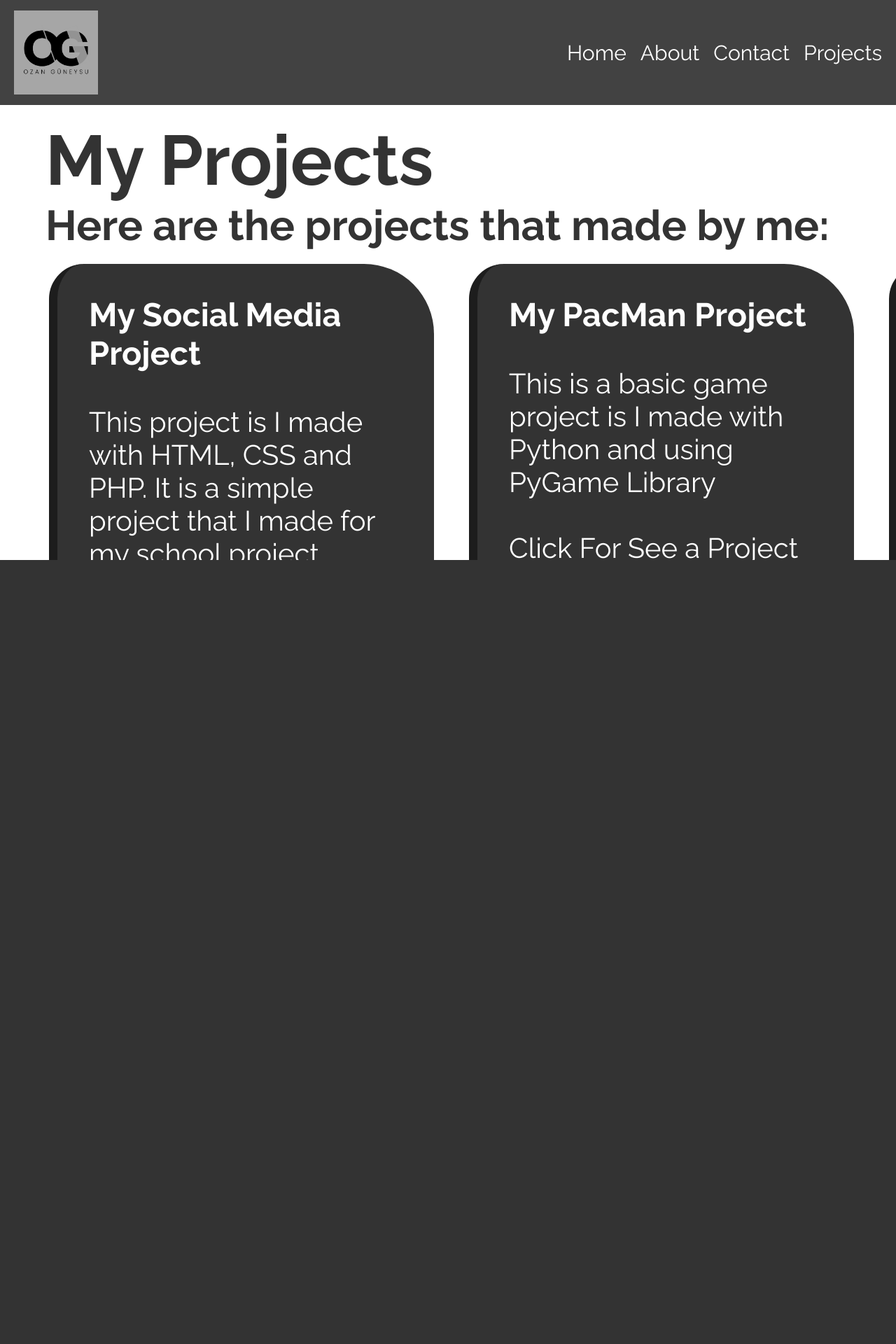
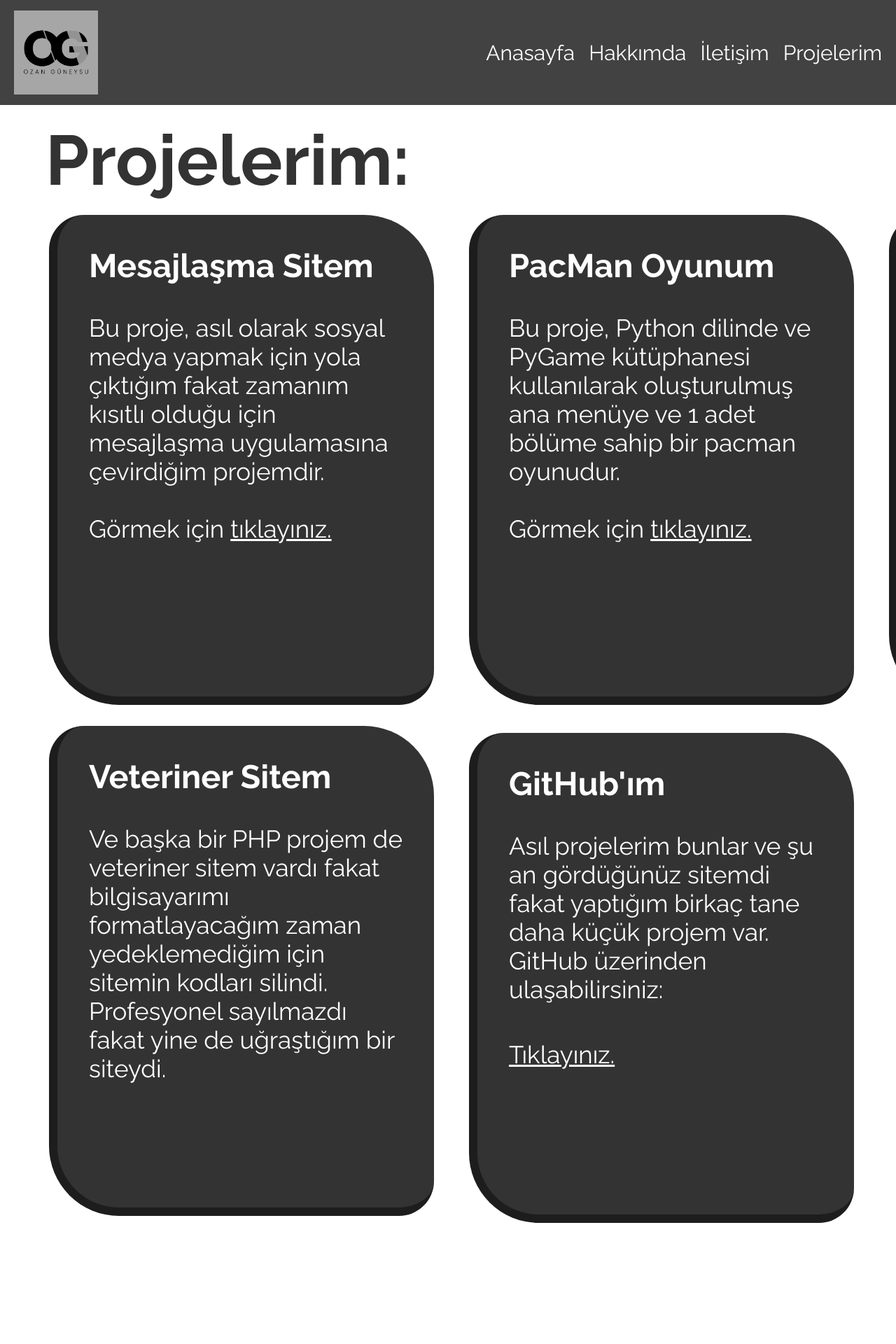
Before and after one commit to kendineyazilimci/MyOwnWebsite, a CodeIgniter 4 app: the page made by app/Views/projects.php in a window 1280 px wide. Shown: the top 1920 px of the page at 70% size. Before the commit the page ends 800 px from the top, so only its background shows below. Run offline with PHP 8.4 and a stand-in for CodeIgniter, Linux system fonts and the light colour scheme; the template is opened without the code that fills it, so the values that code supplies are empty; some libraries are stand-ins or nearby versions.

Commit message:
3. commit

```diff
--- a/app/Views/header.php
+++ b/app/Views/header.php
@@ -4,9 +4,9 @@
         <img class="img" src="Images/logo3.png" alt="">
     </div>
     <div class="header-right">
-        <a href="home">Home</a>
-        <a href="about">About</a>
-        <a href="contact">Contact</a>
-        <a href="projects">Projects</a>
+        <a href="anasayfa">Anasayfa</a>
+        <a href="hakkimda">Hakkımda</a>
+        <a href="iletisim">İletişim</a>
+        <a href="projelerim">Projelerim</a>
     </div>
 </header>
--- a/app/Views/home.php
+++ b/app/Views/home.php
@@ -20,7 +20,7 @@
             Kendimi sürekli geliştirmeye çalışıyor ve<br>kendi çapımda projeler
             yapmaya<br>çalışıyorum. Yazılım, teknoloji ve her türlü <br> kişisel gelişim
             alanlarına meraklıyım ve <br> sürekli kendimi geliştirmeye çalışıyorum.</p>
-            <p class="projelerimlink hidden"> <a href="projects">Projelerime</a> Bakmak <br> İçin Tıklayabilirsiniz.</p>
+            <p class="projelerimlink hidden"> <a href="projelerim">Projelerime</a> Bakmak <br> İçin Tıklayabilirsiniz.</p>
             <img class="ozanguneysu1image hidden" src="Images/ozanguneysu.png" alt="Ozan Güneysu">
             <img class="tanitimimage hidden" src="Images/tanitim1.png" alt="Tanıtım">
             <img class="pacmanmenüimage hidden" src="Images/pacmanmenü.png" alt="PacMan Menü">
--- a/app/Views/projects.php
+++ b/app/Views/projects.php
@@ -11,32 +11,30 @@
 </head>
 <body>
     <?php include 'header.php'; ?>
-    <div class="projectsdiv hidden">
-        <h1>My Projects</h1>
-        <h2>Here are the projects that made by me:</h2>
-    </div>
+        <h1>Projelerim:</h1>
         <div class="project1 hidden">
-                <h3 class="myBestProject">My Social Media Project</h3>
-            <p><br>This project is I made with HTML, CSS and PHP. It is a simple project that I made for my school project.</p>
-            <a href="codeigniterproject" name="codeigniterprojecta" class="codeigniterprojecta" > <br> Click</a>  For See a Project
+                <h3 class="myBestProject">Mesajlaşma Sitem</h3>
+            <p><br>Bu proje, asıl olarak sosyal medya yapmak için yola çıktığım fakat zamanım kısıtlı olduğu için mesajlaşma uygulamasına çevirdiğim projemdir.</p>
+             <p><br>Görmek için <a href="projelerim/mesajlasmasitesi" name="codeigniterprojecta" class="codeigniterprojecta" >tıklayınız.</a></p>
         </div>
         <div class="project2 hidden">
-            <h3 class="projectPacMan">My PacMan Project</h3>
-            <p><br>This is a basic game project is I made with Python and using PyGame Library</p>
-            <a href="pacmanproject" name="pacmanprojecta" class="pacmanprojecta" > <br> Click</a>  For See a Project
+            <h3 class="projectPacMan">PacMan Oyunum</h3>
+            <p><br>Bu proje, Python dilinde ve PyGame kütüphanesi kullanılarak oluşturulmuş ana menüye ve 1 adet bölüme sahip bir pacman oyunudur.</p>
+            <p><br>Görmek için <a href="pacmanproject" name="pacmanprojecta" class="pacmanprojecta" >tıklayınız.</a></p>
         </div>
         <div class="project3 hidden">
-            <h3 class="projectCalculator">My Calculator Project</h3>
-            <p><br>I made this project when I first started learning software times. this is a basic calculator project run on the terminal. I made this with C#</p>
-            <a href="calculatorproject" name="calculatorprojecta" class="calculatorprojecta" > <br> Click</a>  For See a Project
+            <h3 class="projectCalculator">Hesap Makinesi Projem</h3>
+            <p><br>Bu, C# dili kullanarak yaptığım terminal üzerinde çalışan bir hesap makinesi uygulamasıdır. Asıl istediğim alanı bilmediğim zamanlarda deneyim kazanmak için yapmıştım.</p>
+            <p><br>Görmek için <a href="calculatorproject" name="calculatorprojecta" class="calculatorprojecta" >tıklayınız.</a></p>
         </div>
         <div class="project4 hidden">
-            <h3 class="githubProjects">My Projects on the Github</h3>
-            <p><br> My main projects are done. Here is the so basic projects:</p>
-            <a href="githubproject" name="githubprojecta" class="githubprojecta" > <br> Click</a>  For See a Projects
+            <h3 class="projectVet">Veteriner Sitem</h3>
+            <p><br> Ve başka bir PHP projem de veteriner sitem vardı fakat bilgisayarımı formatlayacağım zaman yedeklemediğim için sitemin kodları silindi. Profesyonel sayılmazdı fakat yine de uğraştığım bir siteydi.</p>
         </div>
-        <div class="veteriner hidden">
-            <h3>And I make a Veteriner website but i formatted my pc and its gone i cannot show this :(. </h3>
+        <div class="githubprojects hidden">
+            <h3 class="githubProjects">GitHub'ım</h3>
+            <p><br>Asıl projelerim bunlar ve şu an gördüğünüz sitemdi fakat yaptığım birkaç tane daha küçük projem var. GitHub üzerinden ulaşabilirsiniz:</p>
+            <a href="https://github.com/kendineyazilimci"  class="githubprojecta" ><br>Tıklayınız.</a>
         </div>
     <script>
         document.addEventListener("DOMContentLoaded", function() {
--- a/public/Css/projects.css
+++ b/public/Css/projects.css
@@ -10,7 +10,6 @@
 body, html {
     margin: 0;
     padding: 0;
-    height: 100%;
     overflow-x: hidden;
     font-family: 'Raleway', sans-serif;
 }
@@ -23,22 +22,15 @@ h1, h2 {
 
 h1 {
     font-size: 100px;
+    position: relative;
+    top: 20px;
+    left: 65px;
 }
 
 h2 {
     font-size: 60px;
 }
-
-.projectsdiv {
-    position: relative;
-    top: 20px;
-    left: 65px;
-    color: #333;
-    text-align: left;
-    z-index: 1;
-}
-
-.project1, .project2, .project3, .project4, .veteriner {
+.project1, .project2, .project3, .project4, .githubprojects {
     position: relative;
     width: 550px;
     height: 700px;
@@ -65,7 +57,6 @@ h2 {
 .project2 {
     top: -720px;
     left: 640px;
-    transform: translateY(20px);
     transition-delay: 0.5s;
 }
 
@@ -74,30 +65,32 @@ h2 {
     left: 1240px;
     transition-delay: 1s;
 }
+.project3,p{
+    font-size: 35px;
+}
 
 .project4 {
     top: -1450px;
     left: 40px;
 }
 
-.veteriner {
+.githubprojects {
     top: -2170px;
     left: 640px;
     transition-delay: 0.5s;
 }
-
 a {
     text-transform: none;
     color: white;
     transition: color 0.3s;
-    text-decoration: none;
 }
 
 a:hover {
     color: #933c3c;
 }
-
-/* Gizli öğeler */
+.githubprojecta{
+    font-size: 35px;
+}
 .hidden {
     opacity: 0;
     transform: translateY(20px);
@@ -108,7 +101,6 @@ a:hover {
     transform: translateY(0);
 }
 
-/* Animasyon */
 @keyframes fadeIn {
     from {
         opacity: 0;
```
Also changed, not shown: app/Config/Routes.php (+6 -6 lines), app/Controllers/About.php (added, +12 -0 lines), app/Views/about.php (added, +44 -0 lines), app/Views/contact.php (+20 -4 lines), public/Css/about.css (added, +36 -0 lines), public/Css/contact.css (+25 -5 lines), app/Views/codeigniterproject.php (renamed from app/Views/codeignterproject.php).
